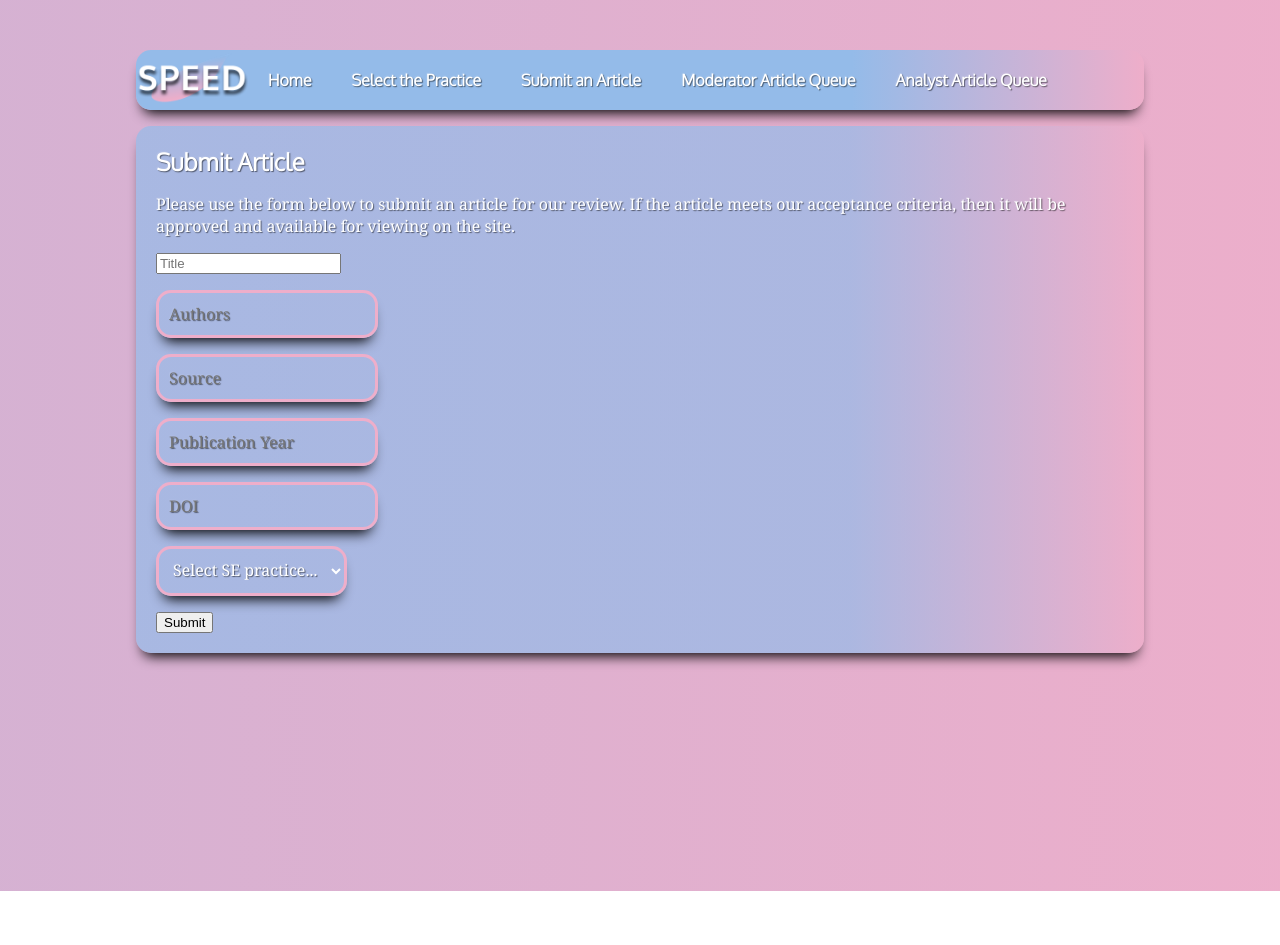
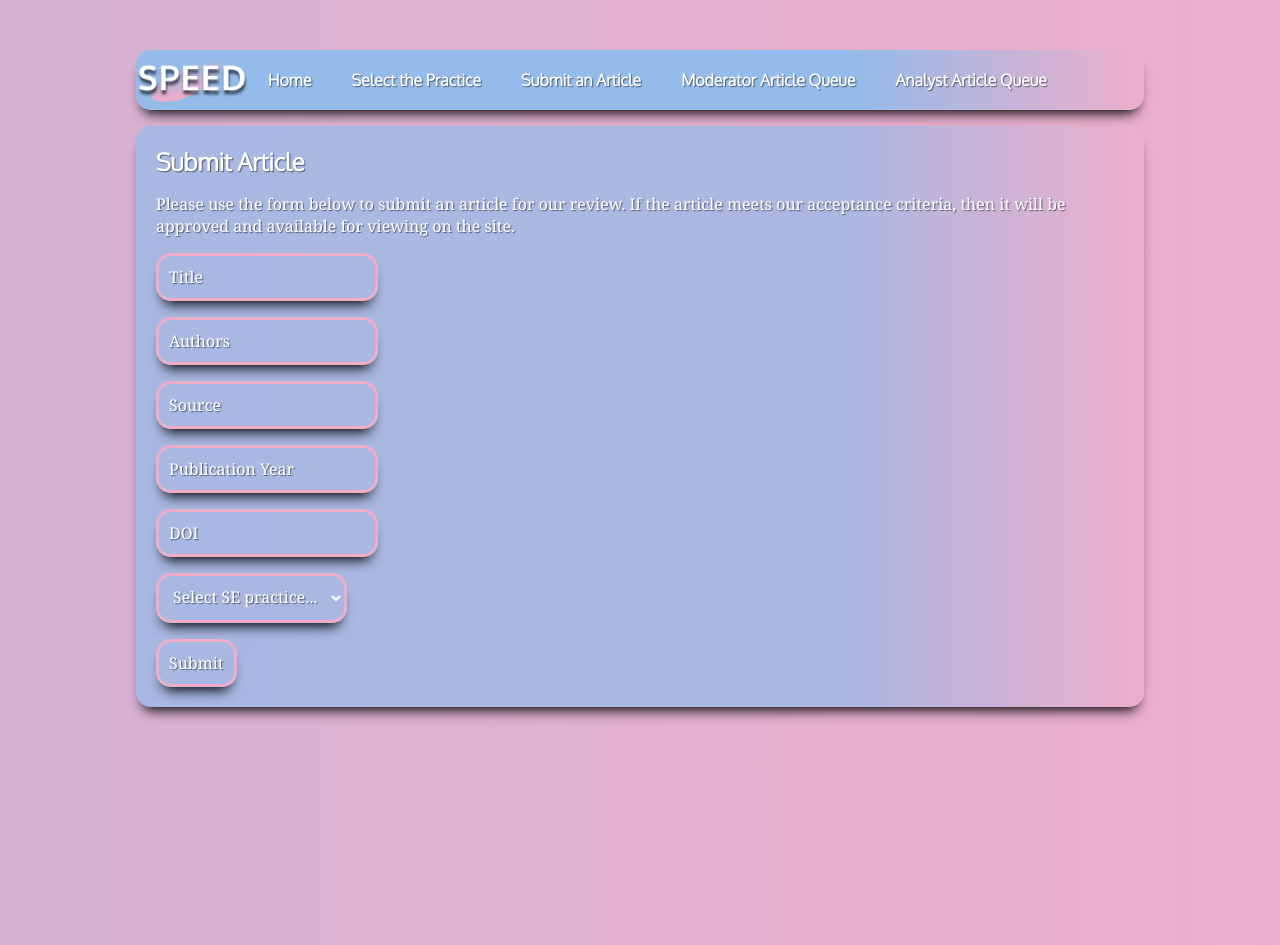
Before and after one commit to MonkeyNuts/SPEED_Assgt1B, a React (Create React App) app in the folder frontend/: page /SubmitArticle in a window 1280 px wide. Before the commit the page ends 891 px from the top, so only its background shows below. Built offline with nearby package versions, Linux system fonts and the light colour scheme.

Commit message:
form text fixed using ::placeholder

```diff
--- a/frontend/src/components/SubmissionForm.js
+++ b/frontend/src/components/SubmissionForm.js
@@ -8,10 +8,10 @@ const SubmissionForm = () => {
     <form onSubmit={handleSubmit(onSubmit)}>
 
       <input {...register("title")} placeholder="Title" />
-      <p><input className="inputs" {...register("authors")} placeholder="Authors" /></p>
-      <p><input className="inputs" {...register("source")} placeholder="Source" /></p>
-      <p><input className="inputs" {...register("pubyear")} placeholder="Publication Year" /></p>
-      <p><input className="inputs" {...register("doi")} placeholder="DOI" /></p>
+      <p><input {...register("authors")} placeholder="Authors" /></p>
+      <p><input {...register("source")} placeholder="Source" /></p>
+      <p><input {...register("pubyear")} placeholder="Publication Year" /></p>
+      <p><input {...register("doi")} placeholder="DOI" /></p>
 
       <select {...register("sepractice")}>
         <option value="">Select SE practice...</option>
--- a/frontend/src/index.css
+++ b/frontend/src/index.css
@@ -108,7 +108,7 @@ table,th,tr,td{
   outline: 3px solid #eeaecab3;
   outline-offset: 0px;
 }
-.inputs{
+input{
   text-shadow: -1px -1px 1px rgba(255,255,255,.1), 1px 1px 1px rgba(0,0,0,.5), 2px -3px 0px rgba(206,89,55,0);
   background: 0;
   Font-Family: 'Noto Serif', Serif;
@@ -120,6 +120,26 @@ table,th,tr,td{
   border-color: rgba(238,174,202,1);
   -webkit-box-shadow: 0px 10px 13px -7px #000000, 5px 5px 15px 5px rgba(0,0,0,0);
   box-shadow: 0px 10px 13px -7px #000000, 5px 5px 15px 5px rgba(0,0,0,0);
+}
+input::content{
+  text-shadow: -1px -1px 1px rgba(255,255,255,.1), 1px 1px 1px rgba(0,0,0,.5), 2px -3px 0px rgba(206,89,55,0);
+  background: 0;
+  Font-Family: 'Noto Serif', Serif;
+  Font-Size: 1rem;
+  border-radius: 15px;
+  color: #FFF!important;
+  padding: 10px;
+  border: 3px solid rgba(238,174,202,1);
+  border-color: rgba(238,174,202,1);
+  -webkit-box-shadow: 0px 10px 13px -7px #000000, 5px 5px 15px 5px rgba(0,0,0,0);
+  box-shadow: 0px 10px 13px -7px #000000, 5px 5px 15px 5px rgba(0,0,0,0);
+}
+input, select, textarea{
+  color: #FFF!important;
+}
+
+textarea:focus, input:focus {
+  color: #FFF!important;
 }
 button{
   text-shadow: -1px -1px 1px rgba(255,255,255,.1), 1px 1px 1px rgba(0,0,0,.5), 2px -3px 0px rgba(206,89,55,0);
@@ -143,6 +163,7 @@ button{
   outline: 3px solid #eeaecab3;
   outline-offset: 0px;
 }
-form {
-  color: #FFF;
+
+::placeholder { /* Chrome, Firefox, Opera, Safari 10.1+ */
+  color: #FFF!important;
 }
```
